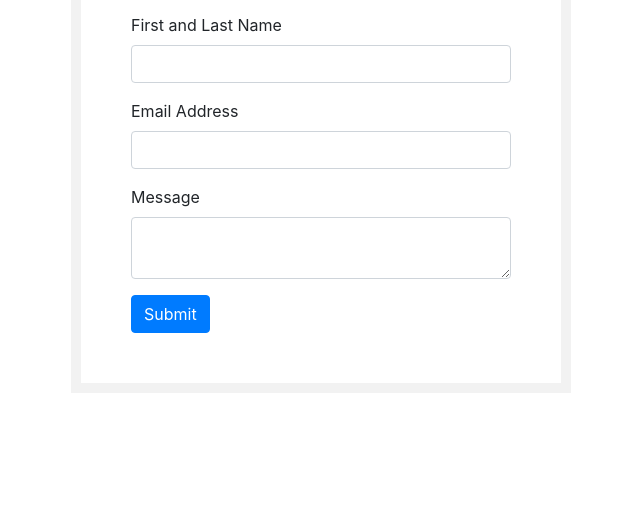
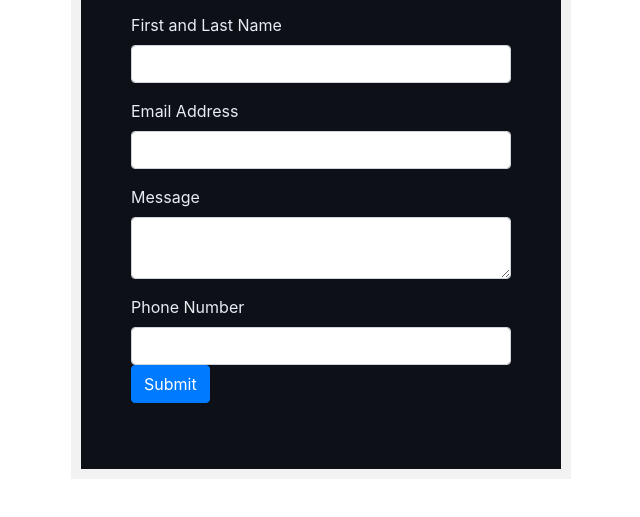
Before and after one commit to Addison00-00/UX-220-Practice-Test-2-FAILED, a plain HTML site: page q1.html in a window 1280 px wide. Shown: the part 143-660 px from the top of the page, without its empty margins (319-959 px from the left). Drawn offline with nearby package versions, Linux system fonts and the light colour scheme.

Commit message:
Update Contact Form Styling. >:(

```diff
--- a/q1.html
+++ b/q1.html
@@ -1,21 +1,28 @@
 <!DOCTYPE html>
 <html lang="en">
+
 <head>
     <!-- Add a contact phone number to the included form. Be sure to use the correct type for your input.
     Make the input match the formatting on the rest of the fields. Make sure that the input type for the
     email is also correct. Use the "required" attribute correctly to make sure that all the inputs on the
     form must be filled in before the form is submitted.-->
-    <link rel="stylesheet" href="https://cdn.jsdelivr.net/npm/bootstrap@4.5.3/dist/css/bootstrap.min.css" crossorigin="anonymous" />
+    <link rel="stylesheet" href="https://cdn.jsdelivr.net/npm/bootstrap@4.5.3/dist/css/bootstrap.min.css"
+        crossorigin="anonymous" />
     <style>
         .form-box {
             max-width: 500px;
             margin: auto;
             padding: 50px;
-            background: #ffffff;
+            background: #0D1117;
             border: 10px solid #f2f2f2;
+        }
+
+        .form-box {
+            color: #E6EDF3 !important;
         }
     </style>
 </head>
+
 <body>
     <main>
         <section id="contact">
@@ -37,10 +44,13 @@
                         <label for="message">Message</label>
                         <textarea class="form-control" id="message" name="Message"></textarea>
                     </div>
-                    <input class="btn btn-primary" type="submit" value="Submit" />
-            </div>
-            </form>
-        </section>
-    </main>
+                    <div class="form-group">
+                        <label for="phone">Phone Number</label>
+                        <input class="form-control" id="phone" type="tel" name="Phone">
+                        <input class="btn btn-primary" type="submit" value="Submit" />
+                    </div>
+                </form>
+        </section </main>
 </body>
+
 </html>
```
